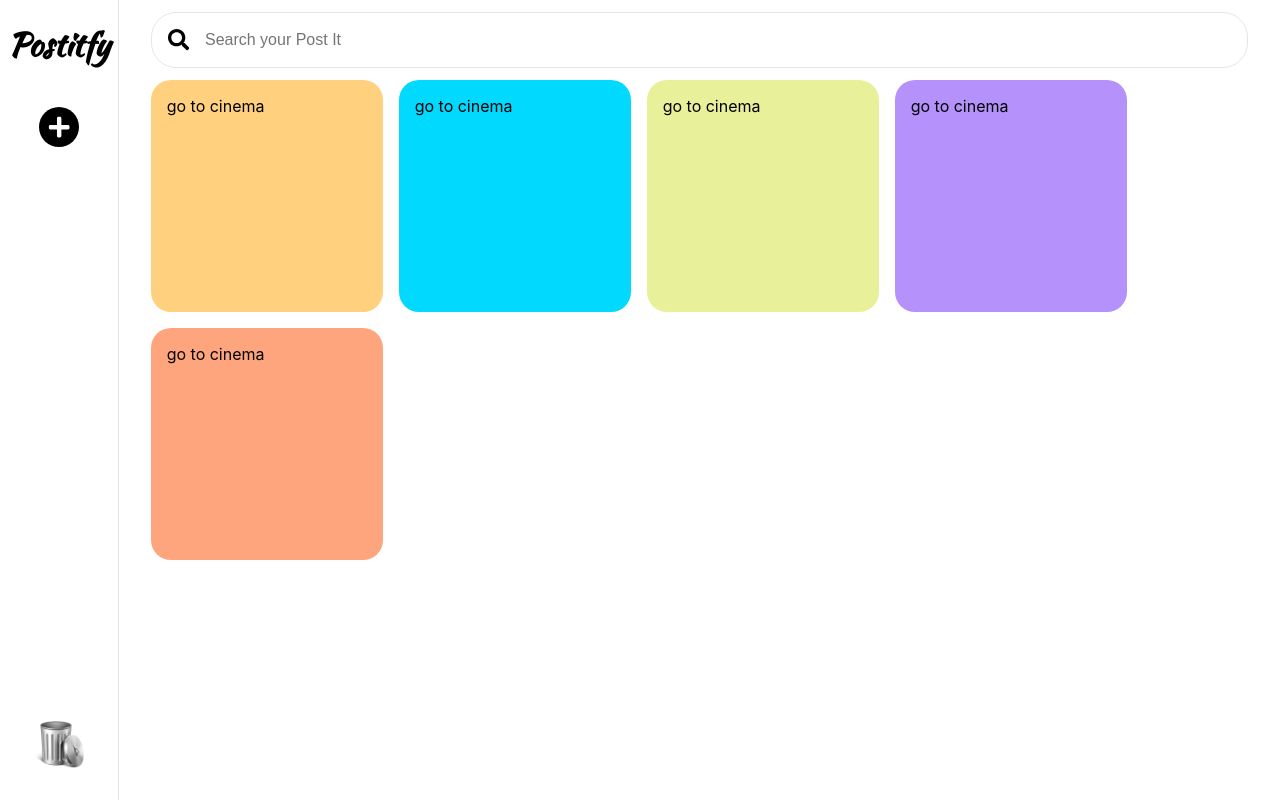
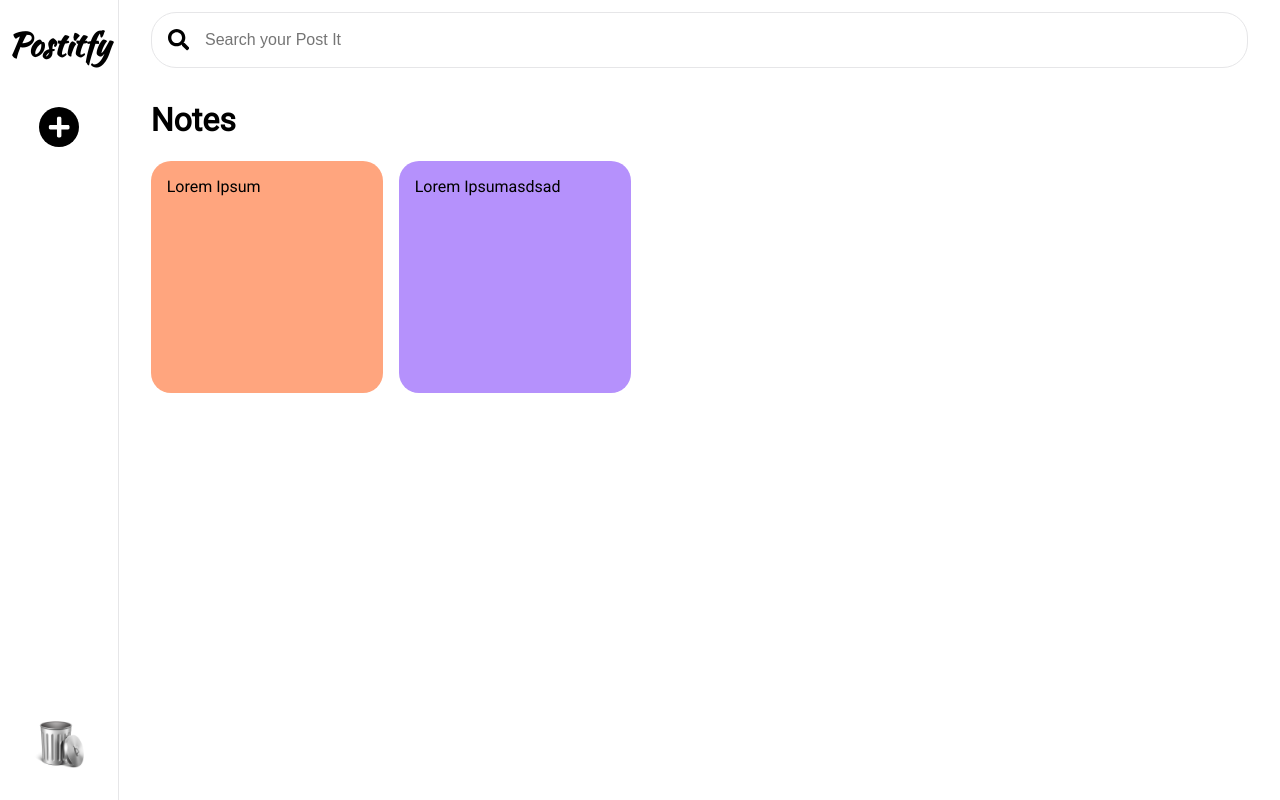
Before and after one commit to I-Mati/postitfy, a React (Create React App) app: page / in a window 1280 px wide. Built offline with nearby package versions, Linux system fonts and the light colour scheme.

Commit message:
Update Workspace to receive notes in props

```diff
--- a/public/index.html
+++ b/public/index.html
@@ -13,6 +13,11 @@
     <link rel="preconnect" href="https://fonts.gstatic.com" />
     <link
       href="https://fonts.googleapis.com/css2?family=Kaushan+Script&display=swap"
+      rel="stylesheet"
+    />
+    <link rel="preconnect" href="https://fonts.gstatic.com" />
+    <link
+      href="https://fonts.googleapis.com/css2?family=Roboto&display=swap"
       rel="stylesheet"
     />
     <!--
--- a/src/App.css
+++ b/src/App.css
@@ -5,6 +5,9 @@
   --blue: #01d9ff;
   --green: #e8f09a;
   --violet: #b591fc;
+}
+body {
+  font-family: "Roboto", sans-serif;
 }
 
 .yellow {
--- a/src/components/Panel/index.js
+++ b/src/components/Panel/index.js
@@ -1,16 +1,35 @@
+import React, { useState, useEffect } from "react";
 import Sidebar from "../Sidebar";
 import Searchbar from "../Searchbar";
 import Workspace from "../Workspace";
 import "./style.css";
 
-const Panel = () => (
+const Panel = () => {
+  const [notes, setNotes] = useState([
+    {
+      text: "Lorem Ipsum",
+      date: "22/01/2012",
+      category: "unknown",
+      color: "orange",
+    },
+    {
+      text: "Lorem Ipsumasdsad",
+      date: "22/01/2012",
+      category: "unknown",
+      color: "violet",
+    },
+  ]);
+
+  return (
     <div id="panelContainer">
       <Sidebar />
       <div id="contentContainer">
         <Searchbar />
-      <Workspace />
+        <h1>Notes</h1>
+        <Workspace notes={notes} />
       </div>
     </div>
   );
+};
 
 export default Panel;
--- a/src/components/Workspace/index.js
+++ b/src/components/Workspace/index.js
@@ -2,14 +2,20 @@ import React from "react";
 import Postit from "../Postit";
 import "./style.css";
 
-const Workspace = () => (
-  <div id="workspaceContainer">
-    <Postit text="go to cinema" color="yellow" />
-    <Postit text="go to cinema" color="blue" />
-    <Postit text="go to cinema" color="green" />
-    <Postit text="go to cinema" color="violet" />
-    <Postit text="go to cinema" color="orange" />
-  </div>
-);
+const Workspace = ({ notes }) => {
+  if (notes.length === 0)
+    return (
+      <div id="emptyState">
+        <h1>There are not notes, yet ;)</h1>
+      </div>
+    );
+  return (
+    <div id="workspaceContainer">
+      {notes.map((note) => (
+        <Postit text={note.text} color={note.color} />
+      ))}
+    </div>
+  );
+};
 
 export default Workspace;
--- a/src/components/Workspace/style.css
+++ b/src/components/Workspace/style.css
@@ -3,3 +3,15 @@
   display: flex;
   flex-wrap: wrap;
 }
+
+#emptyState {
+  width: 100%;
+  display: flex;
+  place-items: center;
+}
+
+#emptyState h1 {
+  color: var(--gray);
+  font-size: 3rem;
+  text-align: center;
+}
```
Also changed, not shown: .eslintrc.js. Lines whose indentation alone changed are shown as unchanged.
